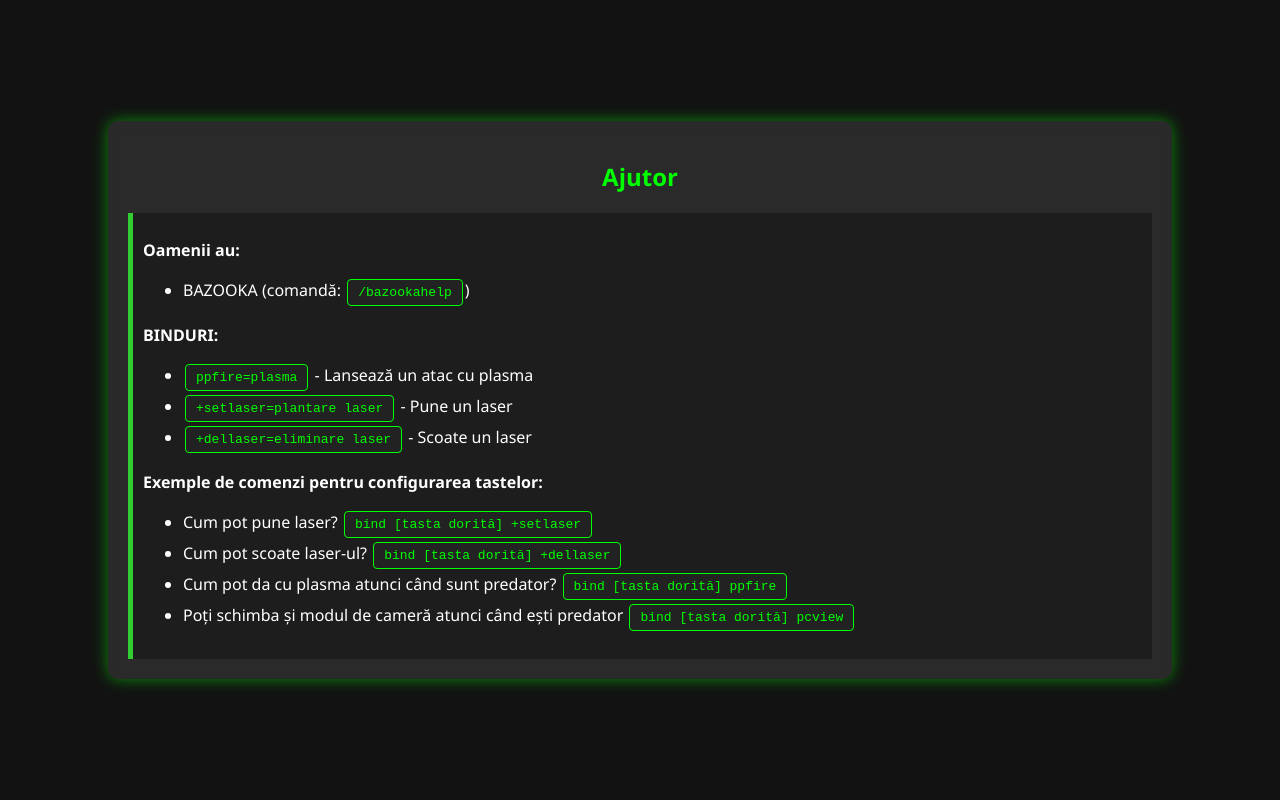
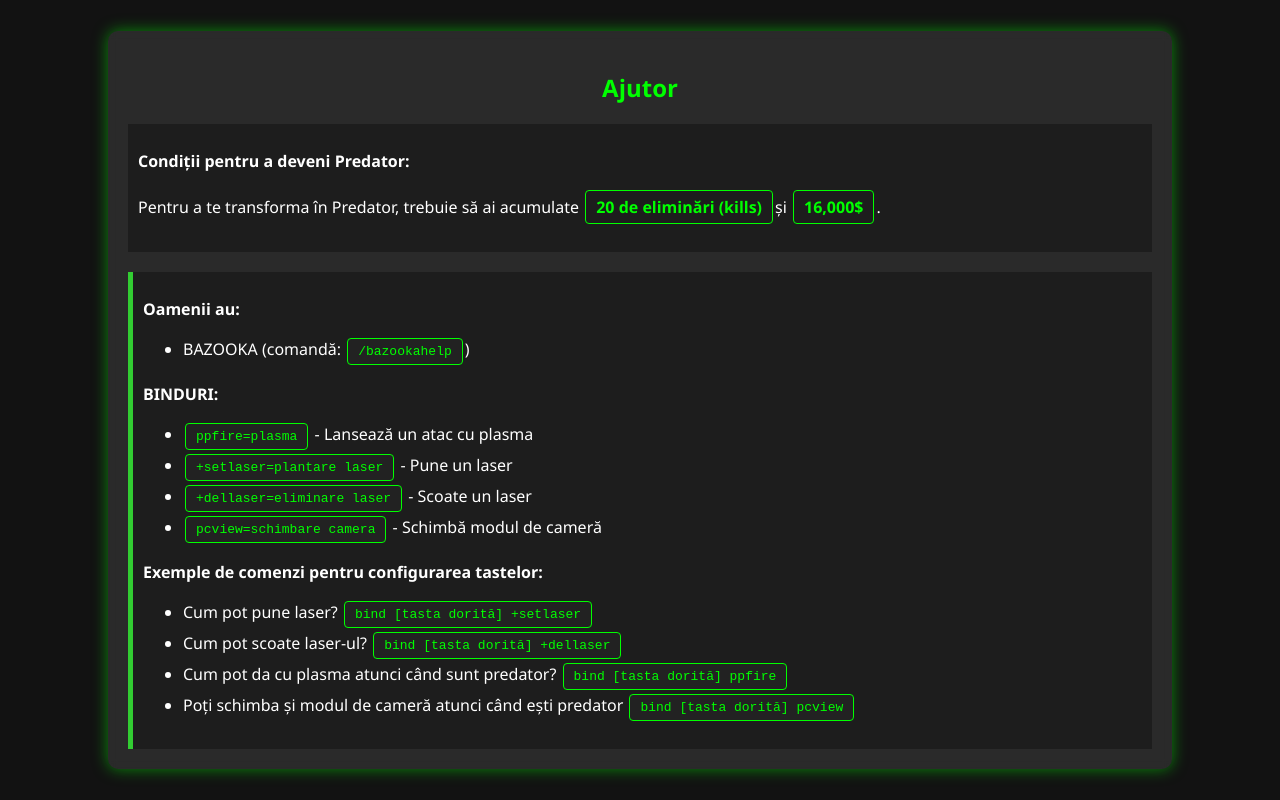
Before and after one commit to ALeX400/-XPRED-Info, a plain HTML site: page info/index.html in a window 1280 px wide. Drawn offline with Linux system fonts and the light colour scheme.

Commit message:
Update index.html

```diff
--- a/info/index.html
+++ b/info/index.html
@@ -1,5 +1,6 @@
 <!DOCTYPE html>
 <html lang="ro">
+
 <head>
 	<meta charset="UTF-8">
 	<title>Ajutor pentru Joc</title>
@@ -15,6 +16,7 @@
 			align-items: center;
 			height: 100vh;
 		}
+
 		.container {
 			width: 80%;
 			padding: 20px;
@@ -23,11 +25,13 @@
 			box-shadow: 0 0 15px rgba(0, 255, 0, 0.5);
 			backdrop-filter: blur(5px);
 		}
+
 		h2 {
 			text-align: center;
 			color: #0f0;
 			font-size: 24px;
 		}
+
 		.info-section {
 			margin-top: 20px;
 			padding: 10px;
@@ -35,10 +39,25 @@
 			background-color: rgba(0, 0, 0, 0.3);
 			transition: all 0.3s ease-in-out;
 		}
+
 		.command:hover {
 			transform: scale(1.05);
 			background-color: rgba(255, 255, 255, 0.1);
 		}
+
+		.txt:hover {
+			transform: scale(1.02);
+			/*background-color: rgba(255, 255, 255, 0.1);*/
+		}
+
+		.txt {
+			margin-top: 20px;
+			padding: 10px;
+			/*border-left: 5px solid limegreen;*/
+			background-color: rgba(0, 0, 0, 0.3);
+			transition: all 0.3s ease-in-out;
+		}
+
 		.command {
 			display: inline-block;
 			padding: 5px 10px;
@@ -49,11 +68,33 @@
 			color: lime;
 			border: 1px solid #0f0;
 		}
+
+
+		.ct {
+			display: inline-block;
+			padding: 5px 10px;
+			margin: 2px;
+			/*background-color: #222;*/
+			border-radius: 4px;
+			/*font-family: monospace;*/
+			color: lime;
+			border: 1px solid #0f0;
+			transition: all 0.3s ease-in-out;
+		}
+
+		.ct:hover {
+			transform: scale(1.05);
+		}
 	</style>
 </head>
+
 <body>
 	<div class="container">
 		<h2>Ajutor</h2>
+		<div class="txt">
+			<p><b>Condiții pentru a deveni Predator:</b></p>
+			<p>Pentru a te transforma în Predator, trebuie să ai acumulate <span class="ct"><strong>20 de eliminări (kills)</strong></span>și <span class="ct"><strong>16,000$</strong></span>.</p>
+		</div>
 		<div class="info-section">
 			<p><b>Oamenii au:</b></p>
 			<ul>
@@ -64,15 +105,19 @@
 				<li><span class="command">ppfire=plasma</span> - Lansează un atac cu plasma</li>
 				<li><span class="command">+setlaser=plantare laser</span> - Pune un laser</li>
 				<li><span class="command">+dellaser=eliminare laser</span> - Scoate un laser</li>
+				<li><span class="command">pcview=schimbare camera</span> - Schimbă modul de cameră</li>
 			</ul>
 			<p><b>Exemple de comenzi pentru configurarea tastelor:</b></p>
 			<ul>
 				<li>Cum pot pune laser? <span class="command">bind [tasta dorită] +setlaser</span></li>
 				<li>Cum pot scoate laser-ul? <span class="command">bind [tasta dorită] +dellaser</span></li>
-                <li>Cum pot da cu plasma atunci când sunt predator? <span class="command">bind [tasta dorită] ppfire</span></li>
-                <li>Poți schimba și modul de cameră atunci când ești predator <span class="command">bind [tasta dorită] pcview</span></li>
+				<li>Cum pot da cu plasma atunci când sunt predator? <span class="command">bind [tasta dorită]
+						ppfire</span></li>
+				<li>Poți schimba și modul de cameră atunci când ești predator <span class="command">bind [tasta dorită]
+						pcview</span></li>
 			</ul>
 		</div>
 	</div>
 </body>
+
 </html>
```
Lines whose indentation alone changed are shown as unchanged.
